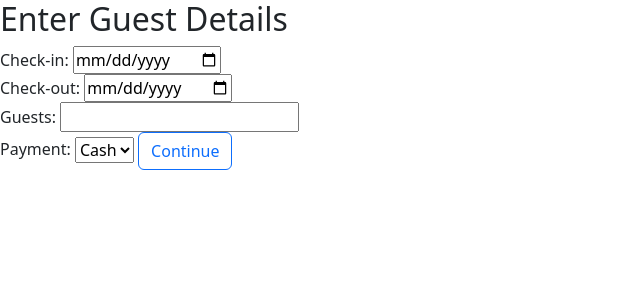
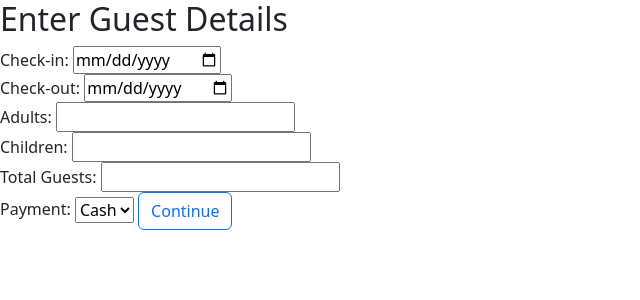
Before and after one commit to Veer-Patel7/Personal, a Django app: template templates/customer/booking_details.html in a window 1280 px wide. Shown: the top 300 px of the page, without its empty margins (0-640 px from the left). Run offline with Django 3.2, Linux system fonts and the light colour scheme; the template is opened without the code that fills it, so the values that code supplies are empty.

Commit message:
add booking model 2-3 04:09

```diff
--- a/templates/customer/booking_details.html
+++ b/templates/customer/booking_details.html
@@ -12,18 +12,42 @@
 <form method="POST">
 {% csrf_token %}
 
-Check-in: <input type="date" name="checkin_date" required><br>
-Check-out: <input type="date" name="checkout_date" required><br>
-Guests: <input type="number" name="guests" required><br>
-{% comment %} Aadhaar_no: <input type="number" name="aadhaar_no" required><br> {% endcomment %}
+Check-in:
+<input type="date" name="checkin_date" required><br>
 
-Payment: <select name="payment">
+Check-out:
+<input type="date" name="checkout_date" required><br>
+
+Adults:
+<input type="number" name="adults" min="1" required><br>
+
+Children:
+<input type="number" name="children" min="0" required><br>
+
+Total Guests:
+<input type="number" name="total_guests" id="total" readonly><br>
+
+Payment:
+<select name="payment_method">
     <option value="cash">Cash</option>
     <option value="card">Card</option>
     <option value="upi">UPI</option>
 </select>
+
 <button type="submit" class="btn btn-outline-primary">Continue</button>
 </form>
+
+<script>
+function updateTotal(){
+    let adults = parseInt(document.querySelector('[name="adults"]').value) || 0;
+    let children = parseInt(document.querySelector('[name="children"]').value) || 0;
+    document.getElementById("total").value = adults + children;
+}
+
+document.querySelector('[name="adults"]').addEventListener("input", updateTotal);
+document.querySelector('[name="children"]').addEventListener("input", updateTotal);
+</script>
+
 </body>
 </html>
 {% comment %} <label>First Name</label><br>
--- a/templates/customer/confirm_booking.html
+++ b/templates/customer/confirm_booking.html
@@ -14,9 +14,11 @@ Hotel: {{ hotel.hotel_name }} <br>
 Room: {{ room.room_type }} <br>
 Checkin: {{ data.check_in_date }} <br>
 Checkout: {{ data.check_out_date }} <br>
-Guests: {{ data.guests }} <br>
+Guests: {{ data.total_guests }} <br>
+Adults: {{ data.adults }} <br>
+Children: {{ data.children }} <br>
 {% comment %} Adhar card no: {{ data.aadhaar_no }} <br> {% endcomment %}
-Payment: {{ data.payment }} <br>
+Payment: {{ data.payment_method }} <br>
 
 <form method="POST">
 {% csrf_token %}
```
Also changed, not shown: bookings/models.py (+11 -2 lines), customer/views.py (+23 -11 lines), bookings/migrations/0001_initial.py, bookings/migrations/0002_remove_booking_aadhaar_id.py (deleted).
